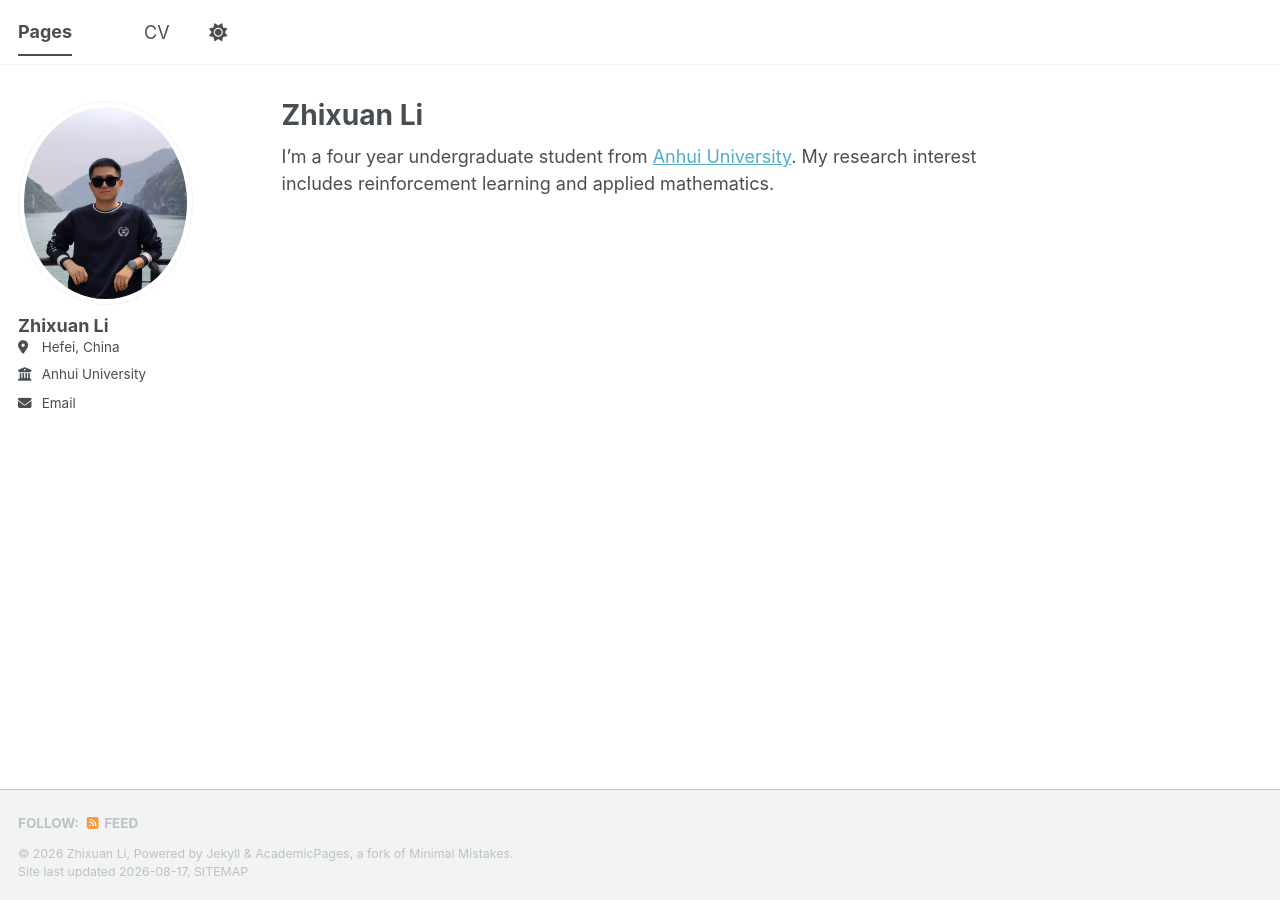
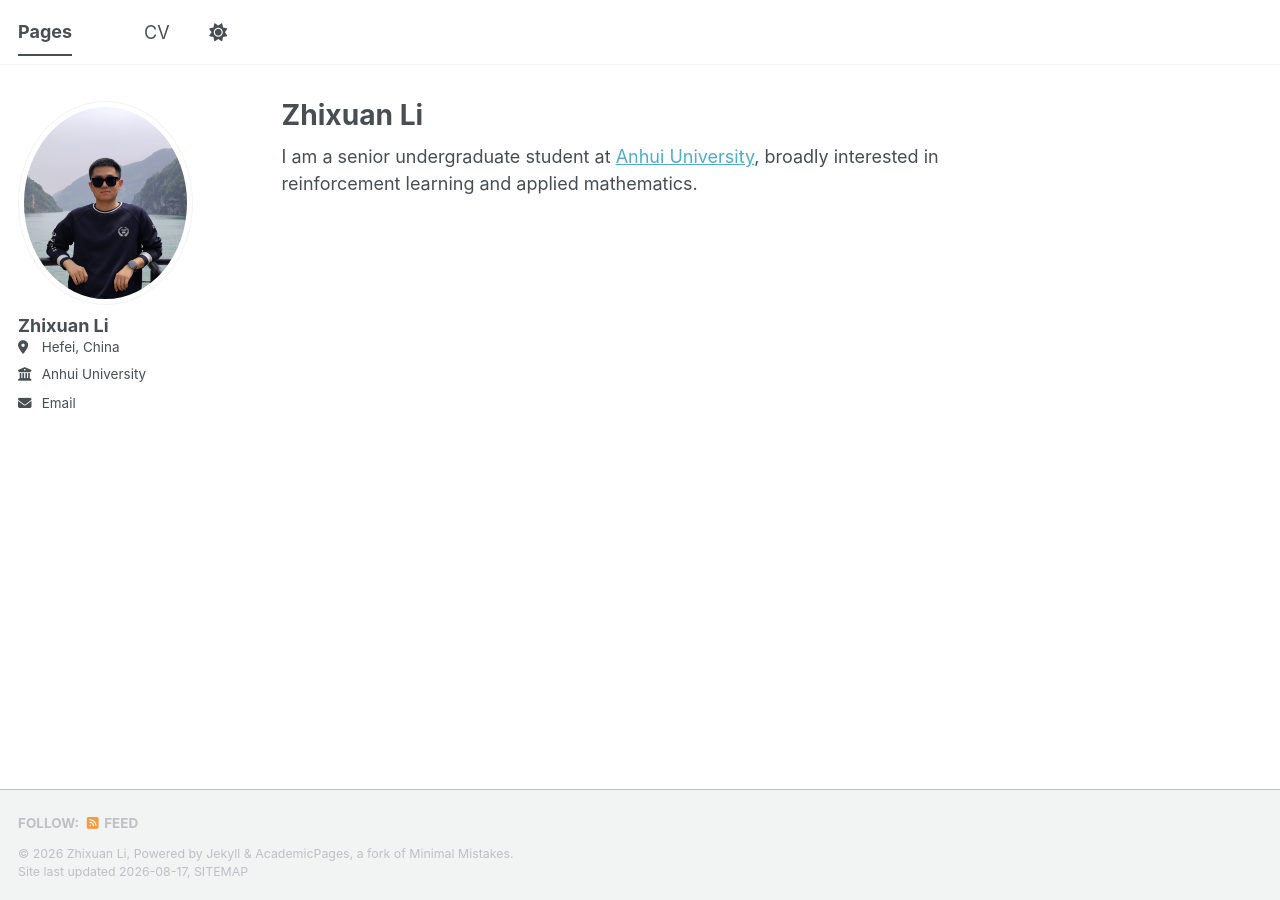
Before and after one commit to QBXuan/zxli.github.io, a Jekyll site: the page built from _pages/about.md, in a window 1280 px wide. Built offline with Jekyll 4.4.1, drawn with Linux system fonts in a browser that asks for light colours; a style sheet for code colours, icons or effects is not loaded.

Commit message:
Update about.md

```diff
--- a/_pages/about.md
+++ b/_pages/about.md
@@ -7,7 +7,7 @@ redirect_from:
   - /about.html
 ---
 
-I'm a four year undergraduate student from [Anhui University](https://www.ahu.edu.cn/). My research interest includes reinforcement learning and applied mathematics.
+I am a senior undergraduate student at [Anhui University](https://www.ahu.edu.cn/), broadly interested in reinforcement learning and applied mathematics.
 
 <!--I am very fortunate to be advised by [Prof. XXX](https://www.XXX.com/) of XXX Lab from [School of Computer Science](https://cs.pku.edu.cn/), Peking University. I was advised by [Prof. XX](https://XXX.pku.edu.cn/) from [School of Computer Science](https://cs.pku.edu.cn/), Peking University.-->
 
```
